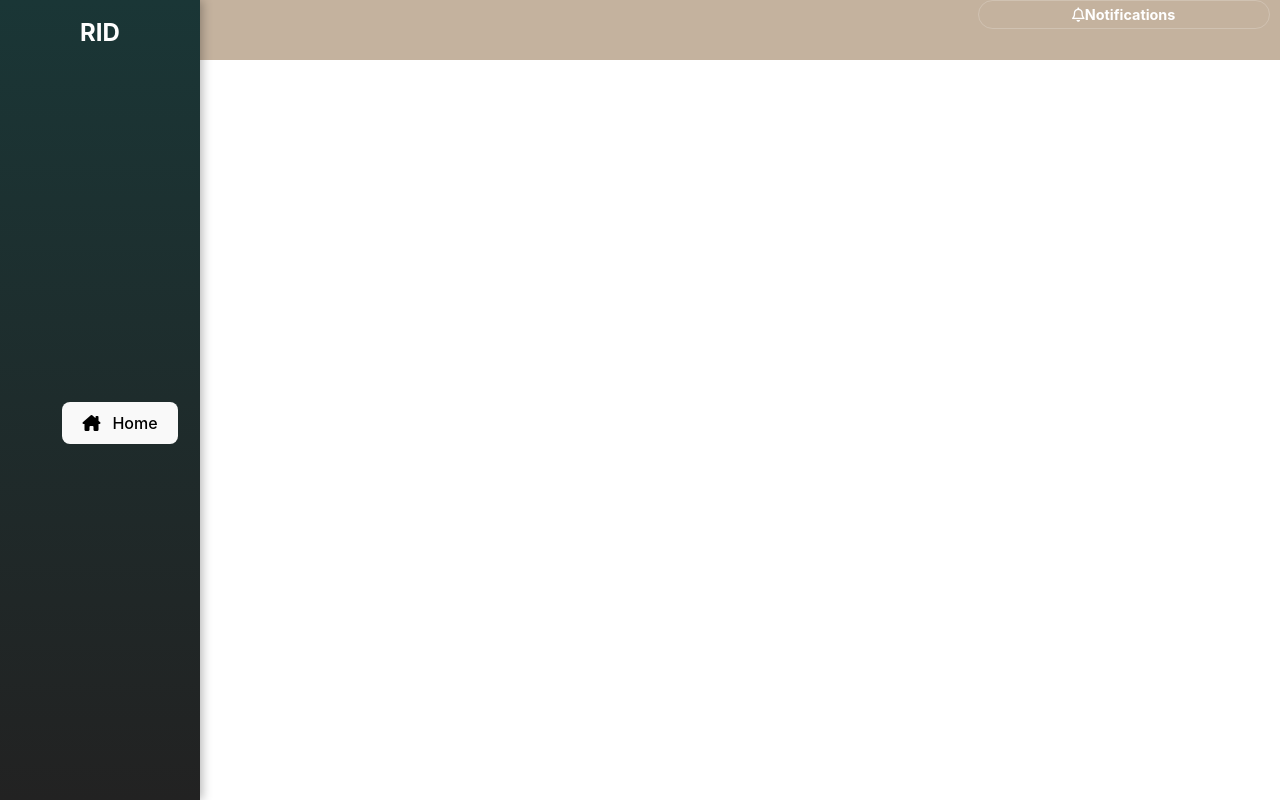
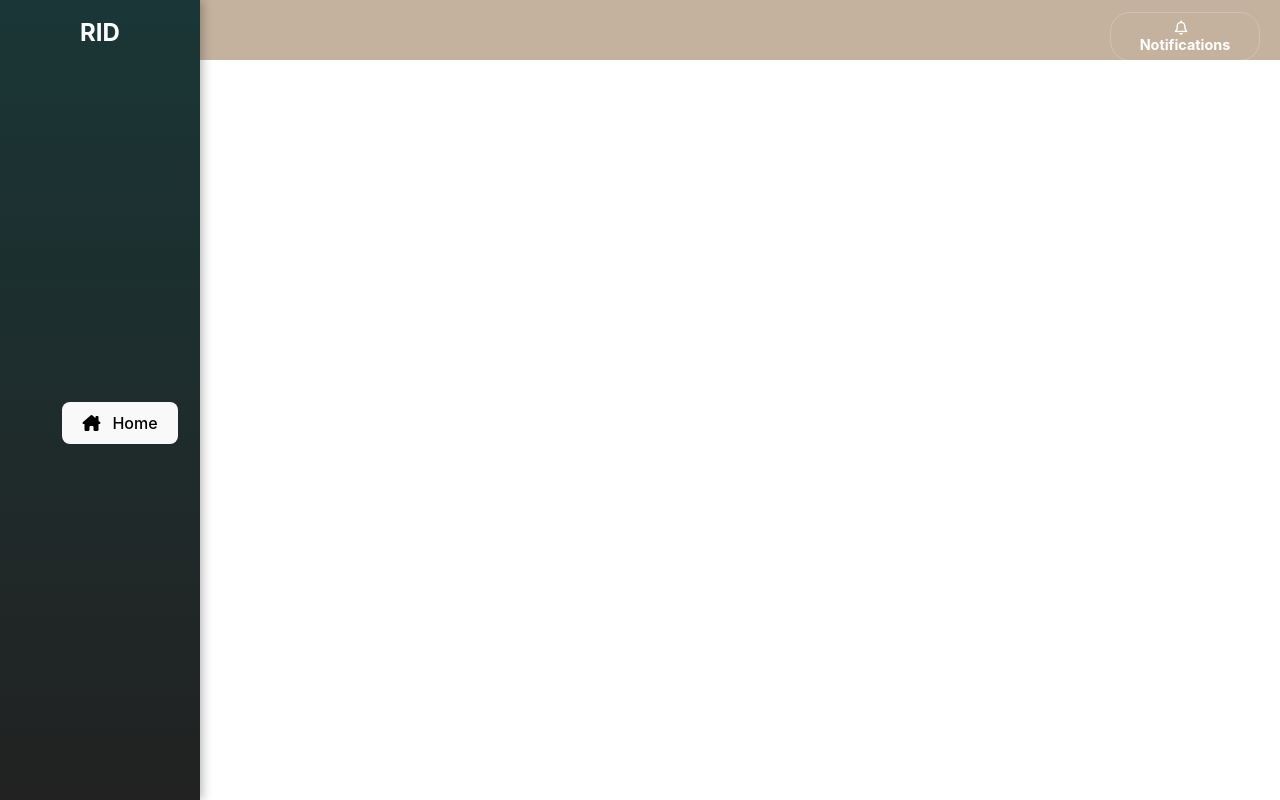
Before and after one commit to filodamos/ramarendezvous, a React (Vite) app: page / in a window 1280 px wide. Built offline with nearby package versions, Linux system fonts and the light colour scheme.

Commit message:
Making some style adjustments to the buttons

```diff
--- a/src/components/UpperBar/index.module.css
+++ b/src/components/UpperBar/index.module.css
@@ -1,35 +1,41 @@
 .UpperBar {
   background: rgba(138, 103, 63, 0.5);
 
-
   .upperbar_items {
-     display: grid;  /*Ensure this is a grid container */
-    grid-template-columns: repeat(4, 1fr); /* Define 4 columns based on content size */
+    display: grid; /*Ensure this is a grid container */
+    grid-template-columns: repeat(
+      4,
+      1fr
+    ); /* Define 4 columns based on content size */
     grid-gap: 20px; /* Set a gap between the items */
     align-items: center; /* Vertically align the items */
-    padding: 0 10px;
+    padding: 0 20px;
     font-size: 1rem;
     color: white;
-    gap: 10px;
+    margin-top: 12px;
 
     .upperbar_button {
-      grid-column: 4; /* Place this button in the 4th column */
+      grid-column: 4 end; /* Place this button in the 4th column */
+
       border: 1px solid rgba(255, 255, 255, 0.2);
       background-color: transparent;
       color: white;
-      padding: 0.3rem 1rem;
+      padding: 0.4rem 1.2rem;
       border-radius: 20px;
       font-size: 0.9rem;
       font-weight: bold;
       cursor: pointer;
       transition: background-color 0.3s ease, color 0.3s ease;
+      max-width: 150px; /* Limit the width of the button without shrinking content */
+      width: auto;
+    }
+    .upperbar_button i {
+      margin-right: 8px; /* Add space between the icon and the label */
     }
     .upperbar_button:hover {
-      background-color: rgba(255, 255, 255, 0.2);
-      color: #f0c674;
+      background-color: rgba(34, 39, 29, 0.178);
+      color: #f0e36d;
+      border: 1px solid #055e1bb4;
     }
   }
-
-
-
 }
```
